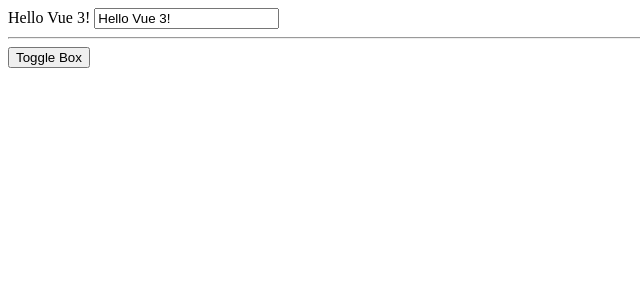
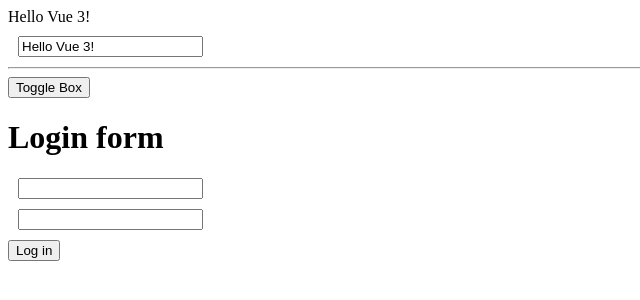
Before and after one commit to JB-26/VueJS-tutorial, a plain HTML site: page index.html in a window 1280 px wide. Shown: the whole page, without its empty margins (0-640 px from the left). Drawn offline with nearby package versions, Linux system fonts and the light colour scheme.

Commit message:
Learning about components

```diff
--- a/index.html
+++ b/index.html
@@ -17,6 +17,10 @@
       .box.three {
         background-color: blue;
       }
+      input {
+        display: block;
+        margin: 10px;
+      }
       [v-cloak] {
         display: none;
       }
@@ -24,7 +28,7 @@
   </head>
   <body>
     <!-- v-clock, a utility that will hide anything from rendering until the Vue application is ready-->
-    	<div id='app' v-cloak>
+    <div id="app" v-cloak>
       {{ greeting }}
       <!--v-model will be bound to a variable that we pass as an argument -->
       <!-- this is a directive -->
@@ -35,7 +39,7 @@
 
       <!-- this is an event!-->
       <!-- shorthand version-->
-    		<button @click='toggleBox'>Toggle Box</button>
+      <button @click="toggleBox">Toggle Box</button>
       <!--<button v-on:click='isVisible = !isVisible'>Toggle Box</button>-->
 
       <!-- this will NOT render an element in the DOM-->
@@ -44,31 +48,58 @@
       <!--<div v-else="isVisible" class="box three"></div>-->
       <!-- this will still render the element in the DOM-->
       <!--<div v-show="isVisible" class="box"></div>-->
+
+      <login-form />
     </div>
     <script src="https://unpkg.com/vue@3/dist/vue.global.js"></script>
     <script>
       let app = Vue.createApp({
-    			data: function() {
+        data: function () {
           return {
             // Vue looks into this data object we're returning, to see if there is a variable called greeting
             // then displays it!
-    					greeting: 'Hello Vue 3!',
+            greeting: "Hello Vue 3!",
             isVisible: false,
             //isVisible2: true
-    				}
+          };
         },
         methods: {
           // this method is available anywhere in the Vue JS template
           toggleBox() {
-    					this.isVisible = !this.isVisible
+            this.isVisible = !this.isVisible;
           },
           greet(greeting) {
-    					console.log(greeting)
-    				}
-    			}
-    		})
+            console.log(greeting);
+          },
+        },
+      });
+      // self contained component, can use the options above
+      app.component("login-form", {
+        // prevent is an event modifier
+        // v-model is a directive to bind a value to a variable
+        template: `
+            <form @submit.prevent="handleSubmit">
+                <h1>{{ title }}</h1>
+                <input type="email" v-model="email" />
+                <input type="password" v-model="password" />
+                <button>Log in</button>
+            </form>
+            `,
+        data() {
+          return {
+            title: "Login form",
+            email: "",
+            password: "",
+          };
+        },
+        methods: {
+          handleSubmit() {
+            console.log(this.email, this.password);
+          },
+        },
+      });
       // connects to the div, to display and interact with DOM elements in the div
-    		app.mount('#app')
+      app.mount("#app");
     </script>
   </body>
 </html>
```
Also changed, not shown: form.html (added, +53 -0 lines), README.md. Lines whose indentation alone changed are shown as unchanged.
